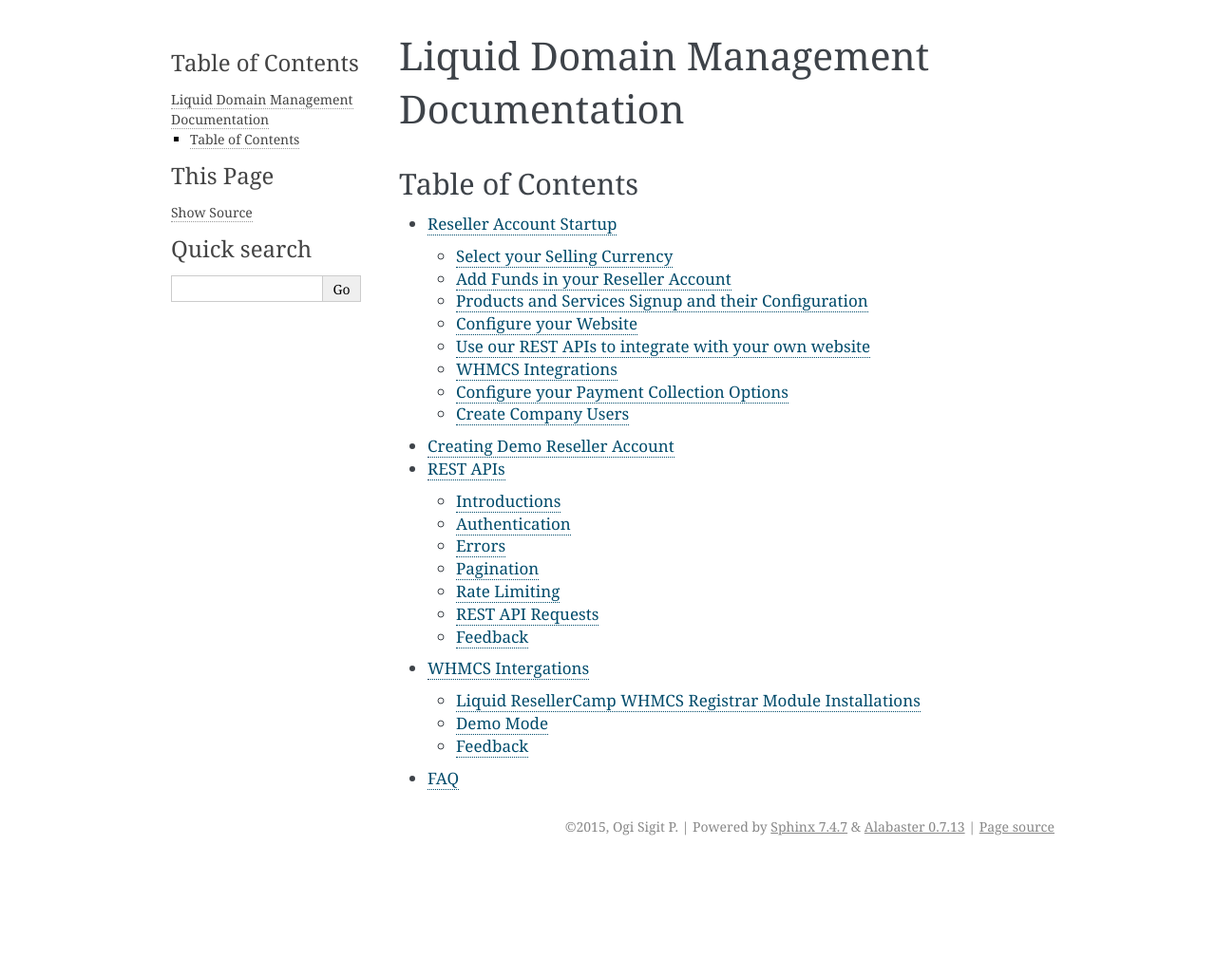
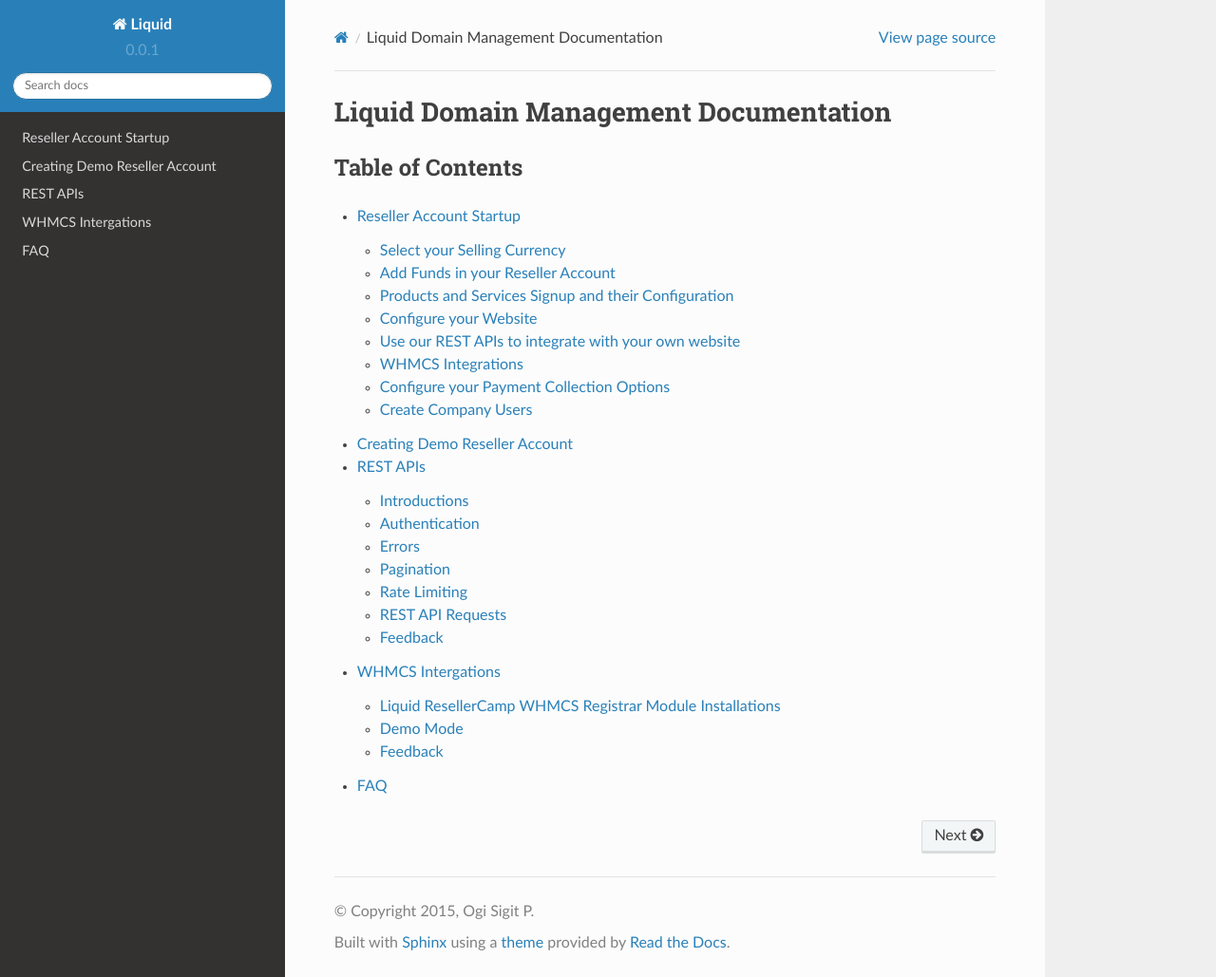
Before and after one commit to liquidregistrar/liquid-docs, a Sphinx documentation site: the page built from docs/source/index.rst, in a window 1280 px wide and 1029 px high. Shown: the whole window at 95% size. Built offline with Sphinx 7.4.7 and the Read the Docs theme 2.0.0, drawn with Linux system fonts in a browser that asks for light colours.

Commit message:
tambah Read the Docs Theme To build locally

```diff
--- a/docs/source/conf.py
+++ b/docs/source/conf.py
@@ -284,3 +284,15 @@
 
 # If true, do not generate a @detailmenu in the "Top" node's menu.
 #texinfo_no_detailmenu = False
+
+# Read the Docs Theme To build locally
+# on_rtd is whether we are on readthedocs.org
+import os
+on_rtd = os.environ.get('READTHEDOCS', None) == 'True'
+
+if not on_rtd:  # only import and set the theme if we're building docs locally
+    import sphinx_rtd_theme
+    html_theme = 'sphinx_rtd_theme'
+    html_theme_path = [sphinx_rtd_theme.get_html_theme_path()]
+
+# otherwise, readthedocs.org uses their theme by default, so no need to specify it
```
